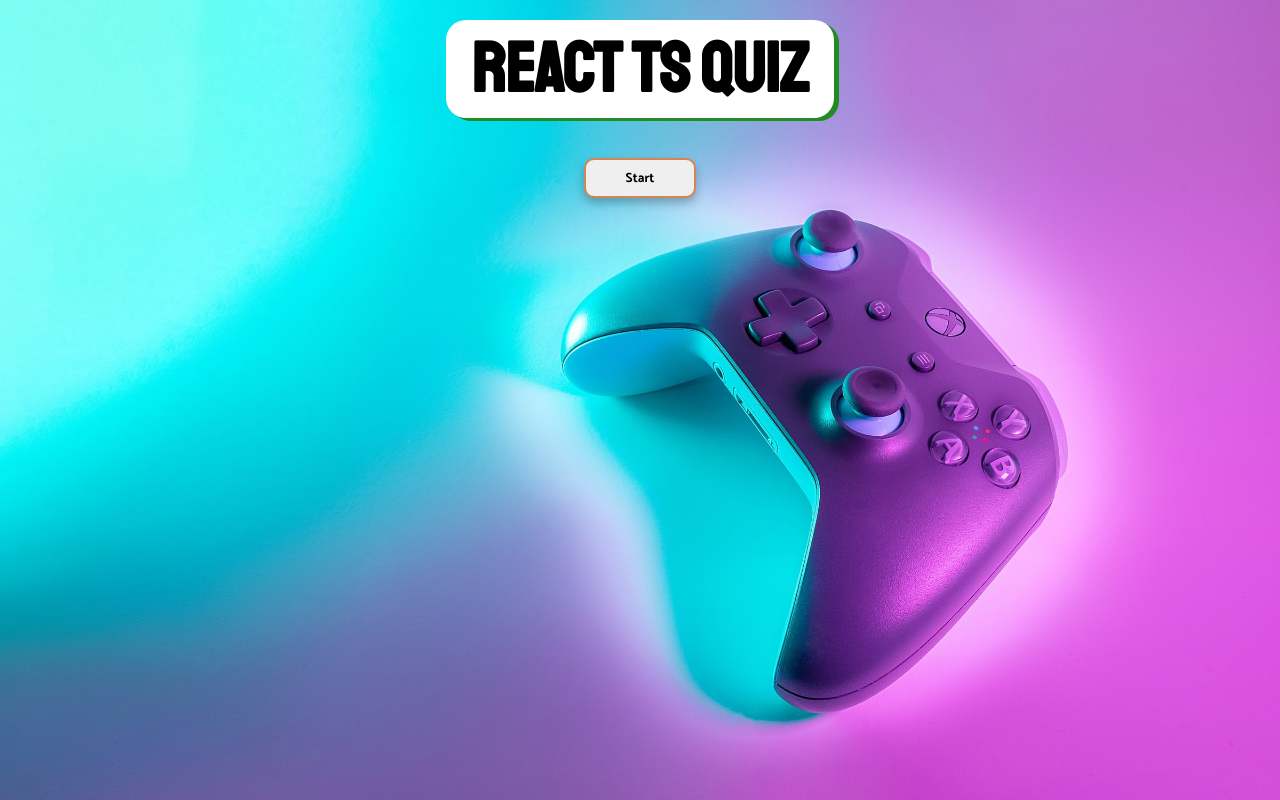
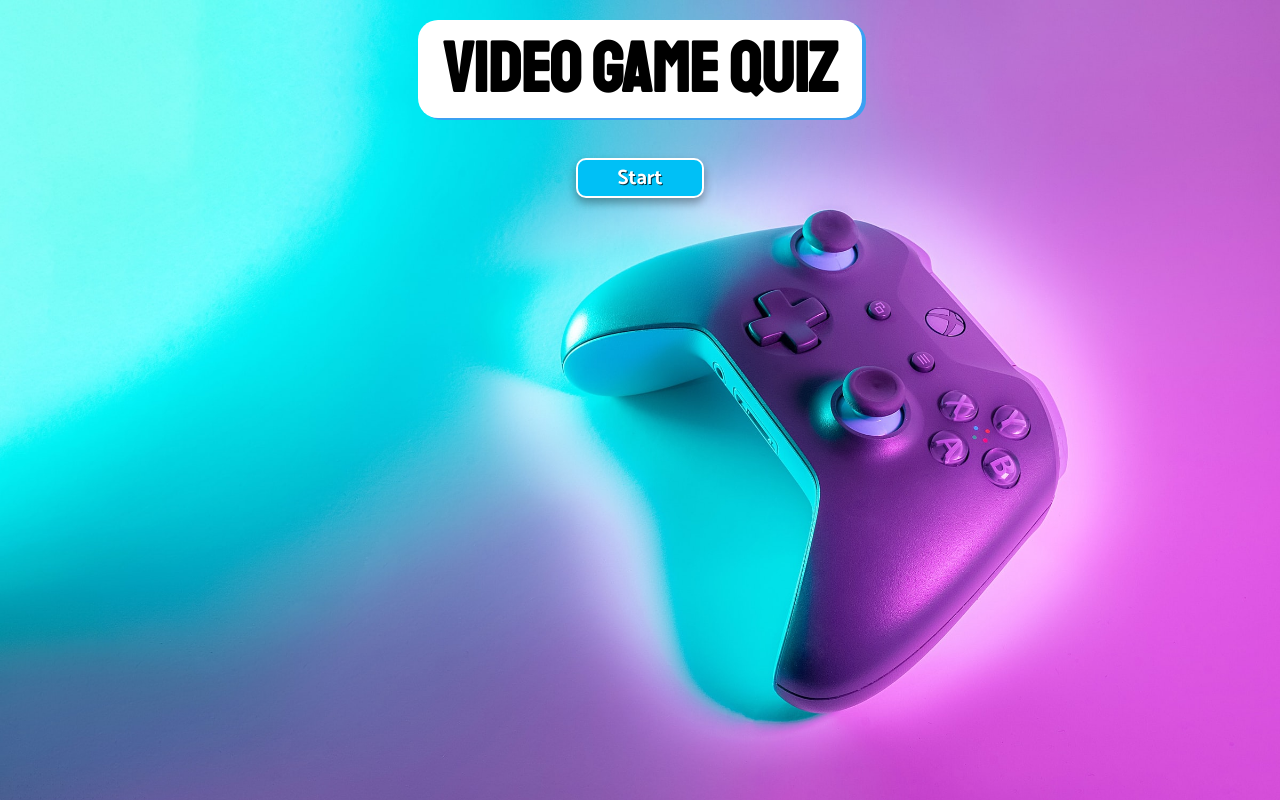
Before and after one commit to efrenmarin45/React-TS-Quiz, a React (Create React App) app: page / in a window 1280 px wide. Built offline with nearby package versions, Linux system fonts and the light colour scheme.

Commit message:
Included github pages configuration

```diff
--- a/src/App.tsx
+++ b/src/App.tsx
@@ -16,6 +16,8 @@ export type AnswerObject = {
 
 const spinStyle = css`
 	display: block;
+  margin-top: 100px;
+  margin-right: 80px;
 `;
 
 const App = () => {
@@ -81,14 +83,15 @@ const App = () => {
     <>
     <GlobalStyle />
 		<Wrapper>
-			<h1>React TS Quiz</h1>
+			<h1>Video Game Quiz</h1>
 			{gameOver || userAnswers.length === TOTAL_QUESTIONS ? (
 				<button className="start" onClick={startQuiz}>
 					Start
 				</button>
 			) : null}
 			{!gameOver ? <p className="score">Score: {score}</p> : null}
-			{loading && <PacmanLoader css={spinStyle} color="blue" loading />}
+			{loading && <PacmanLoader css={spinStyle} size={35} color="#35E6DB" loading />}
+      {loading && <p className="loadingText">Loading</p>}
 			{!loading && !gameOver && (
 				<QuestionCard
 					questionNum={number + 1}
--- a/src/api.ts
+++ b/src/api.ts
@@ -1,4 +1,3 @@
-import QuestionCard from "./components/QuestionCard";
 import { shuffleArr } from "./utils";
 
 export type Question = {
--- a/src/styles.ts
+++ b/src/styles.ts
@@ -1,5 +1,5 @@
 import styled, { createGlobalStyle } from "styled-components";
-import BGImage from './img/BGImage1.jpg';
+import BGImage from "./img/BGImage1.jpg";
 
 export const GlobalStyle = createGlobalStyle`
     html{
@@ -19,7 +19,7 @@ export const GlobalStyle = createGlobalStyle`
         box-sizing: border-box;
         font-family: 'Catamaran', sans-serif;
     }
-`
+`;
 
 export const Wrapper = styled.div`
 	display: flex;
@@ -30,35 +30,53 @@ export const Wrapper = styled.div`
 		color: #fff;
 	}
 
-    .score{
-        color: #fff;
+	.score {
+		color: black;
 		font-size: 2rem;
 		margin: 0;
+		background-color: #ebfeff;
+		margin-bottom: 20px;
+		border-radius: 10px;
+		border: 2px solid #0085a3;
+		padding: 5px 25px;
+        filter: drop-shadow(4px 2px #3ba0f2);
 	}
 
-    h1{
-        font-family: 'Staatliches', sans serif;
+	h1 {
+		font-family: "Staatliches", sans serif;
 		background-color: #fff;
 		border-radius: 20px;
 		background-size: 100%;
 		padding: 5px 25px;
-        filter: drop-shadow(5px 3px forestgreen);
+		filter: drop-shadow(4px 2px #3ba0f2);
 		font-size: 70px;
 		text-align: center;
 		margin: 20px;
 	}
 
-    .start, .next {
+	.start,
+	.next {
 		cursor: pointer;
-        border: 2px solid #d38558;
-        box-shadow: 0px 5px 10px rgba(0, 0, 0, 0.25);
+		border: 2px solid #fff;
+		box-shadow: 0px 5px 10px rgba(0, 0, 0, 0.35);
 		border-radius: 10px;
 		height: 40px;
 		margin: 20px 0;
 		padding: 0 40px;
+		background-color: #00c0f6;
+		color: #fff;
+		text-shadow: 1px 1px #003443;
 	}
 
-    .start{
+	.start {
 		max-width: 200px;
+		font-size: 1.3rem;
 	}
-`
+
+	.loadingText {
+		font-family: "Press Start 2p";
+		font-size: 2rem;
+		margin-top: 50px;
+		text-shadow: 2px 2px black;
+	}
+`;
```
Also changed, not shown: package.json (+9 -3 lines), src/components/QuestionCardStyles.ts (+11 -7 lines), 1 other file (tests, documents, lock files or other folders). Lines whose indentation alone changed are shown as unchanged.
